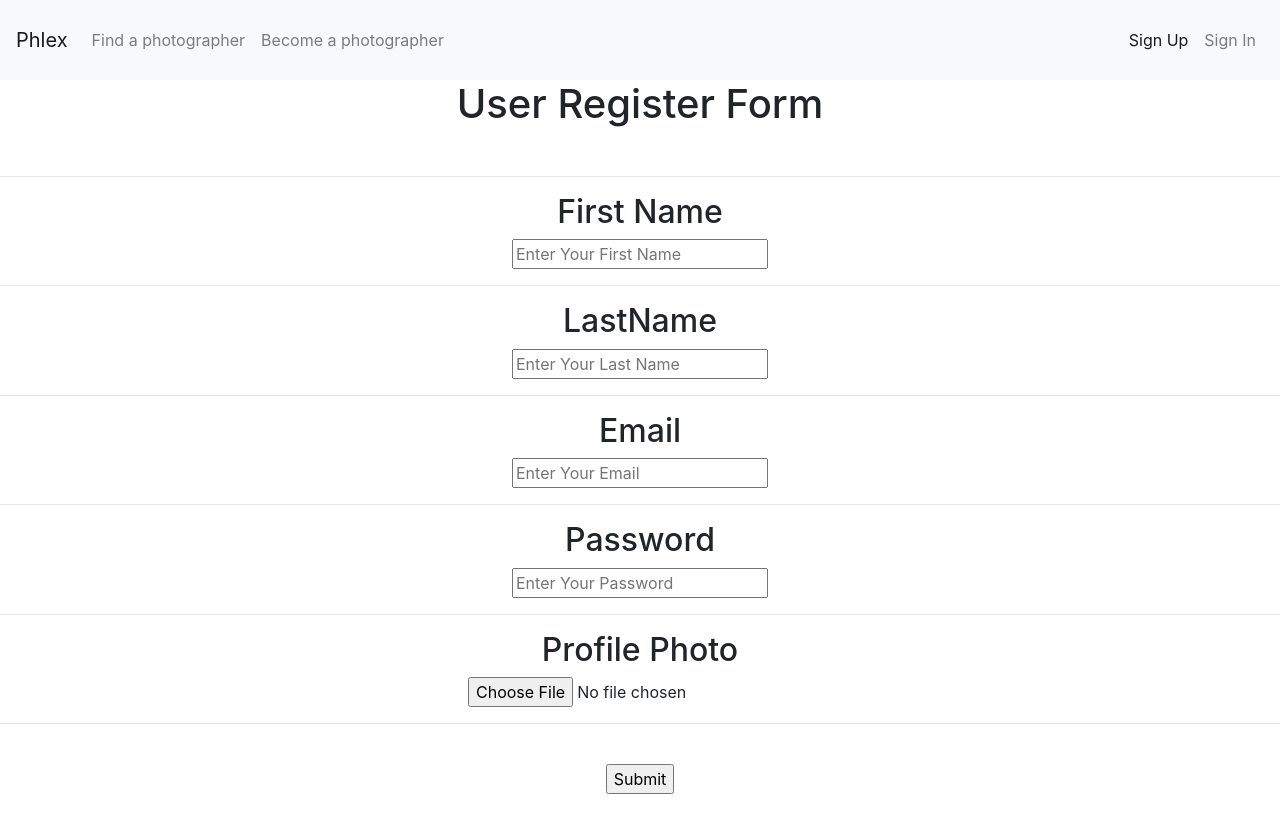
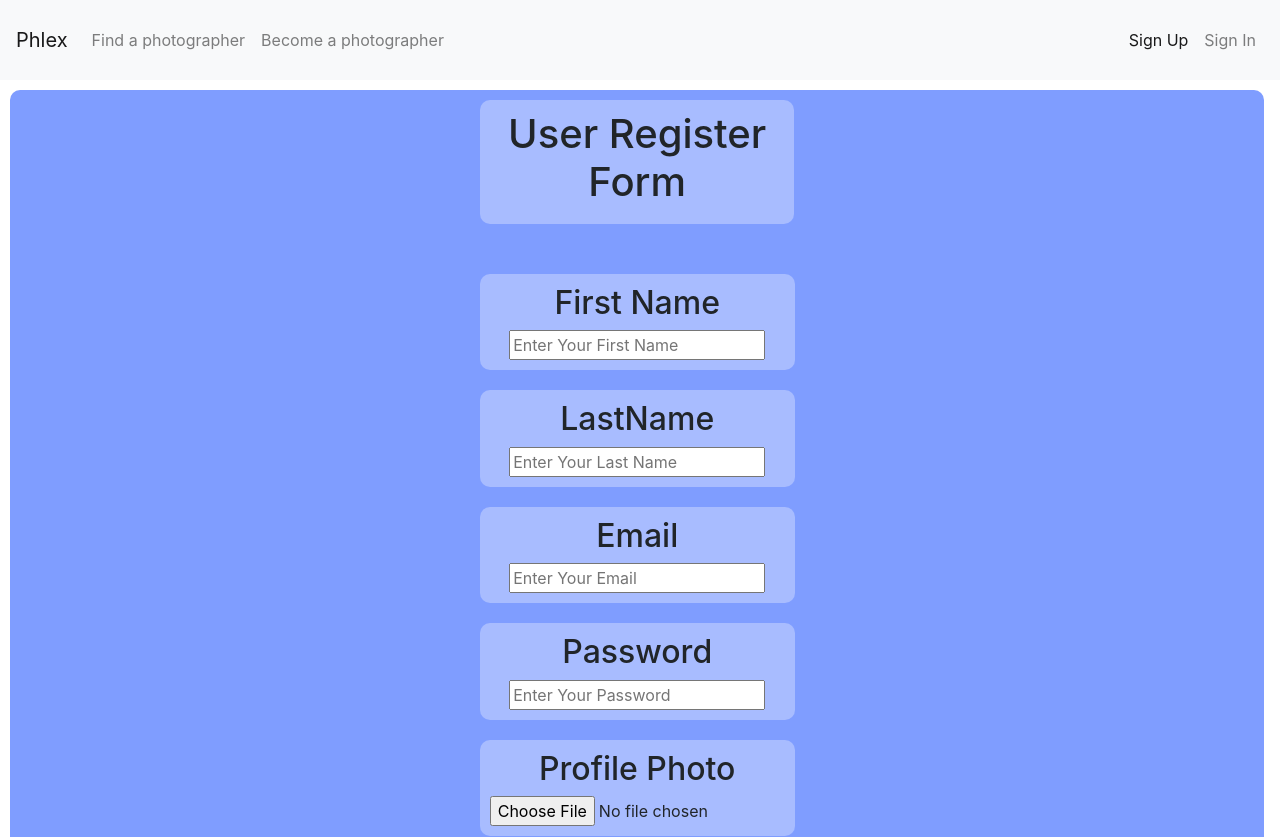
Before and after one commit to Anne-Anq/phlex, a React (Create React App) app in the folder phlex-front-end/: page /register in a window 1280 px wide. Shown: the top 837 px of the page. Before the commit the page ends 800 px from the top, so only its background shows below. Built offline with nearby package versions, Linux system fonts and the light colour scheme.

Commit message:
styled the userSignup page

```diff
--- a/phlex-front-end/src/components/UserSignup/UserSignupComp.jsx
+++ b/phlex-front-end/src/components/UserSignup/UserSignupComp.jsx
@@ -1,30 +1,47 @@
 import React, { Component } from 'react';
+import '../../stylesheets/userSignup.css'
 
 class UserSignup extends Component {
 	state = {};
 	render() {
 		return (
-			<div>
+			<div className='body'>
+
+                <div className='block'>
 				<h1>User Register Form</h1>
-                <br/>
-                <hr/>
+                </div>
+                <div className='fields'>
+                <div className="block">
 				<h2>First Name</h2>
 				<input id="firstName" placeholder='Enter Your First Name'/>
-                <hr/>
+                </div>
+
+                <div className='block'>
 				<h2>LastName</h2>
 				<input id="lastName" placeholder='Enter Your Last Name'/>
-                <hr/>
+                </div>
+
+                <div className='block'>
                 <h2>Email</h2>
 				<input type='email 'id="email" placeholder='Enter Your Email'/>
-                <hr/>
+                </div>
+
+                <div className='block'>
 				<h2>Password</h2>
 				<input type = "password"id="password" placeholder='Enter Your Password'/>
-                <hr/>
+                </div>
+
+                <div className='block'>
                 <h2>Profile Photo</h2>
                 <input type="file" name="image" accept="image/*"/>
-                <hr/>
                 <br/>
+                </div>
+                </div>
+
+
+                <div className='block'>
                 <input type="submit" />
+                </div>
 
 			</div>
 		);
--- /dev/null
+++ b/phlex-front-end/src/stylesheets/userSignup.css
@@ -0,0 +1,27 @@
+.body{
+    display: flex;
+    flex-direction: column;
+    justify-content: center;
+    border-radius: 10px;;
+    align-items: center;
+    width: 98vw;
+    background-color: #7f9dff;
+    margin: 10px;
+}
+.block{
+    border-radius: 10px;
+    padding: 10px;
+    margin: 10px;
+    background-color: #A8BCFF;
+    width: 25%;
+}
+
+.fields{
+    display: flex;
+    flex-direction: column;
+    align-items: center;
+    width: 100vw;
+    margin: 20px;
+    padding: 10px;
+    border-radius: 5px;
+}
```
Also changed, not shown: 1 other file (tests, documents, lock files or other folders).
